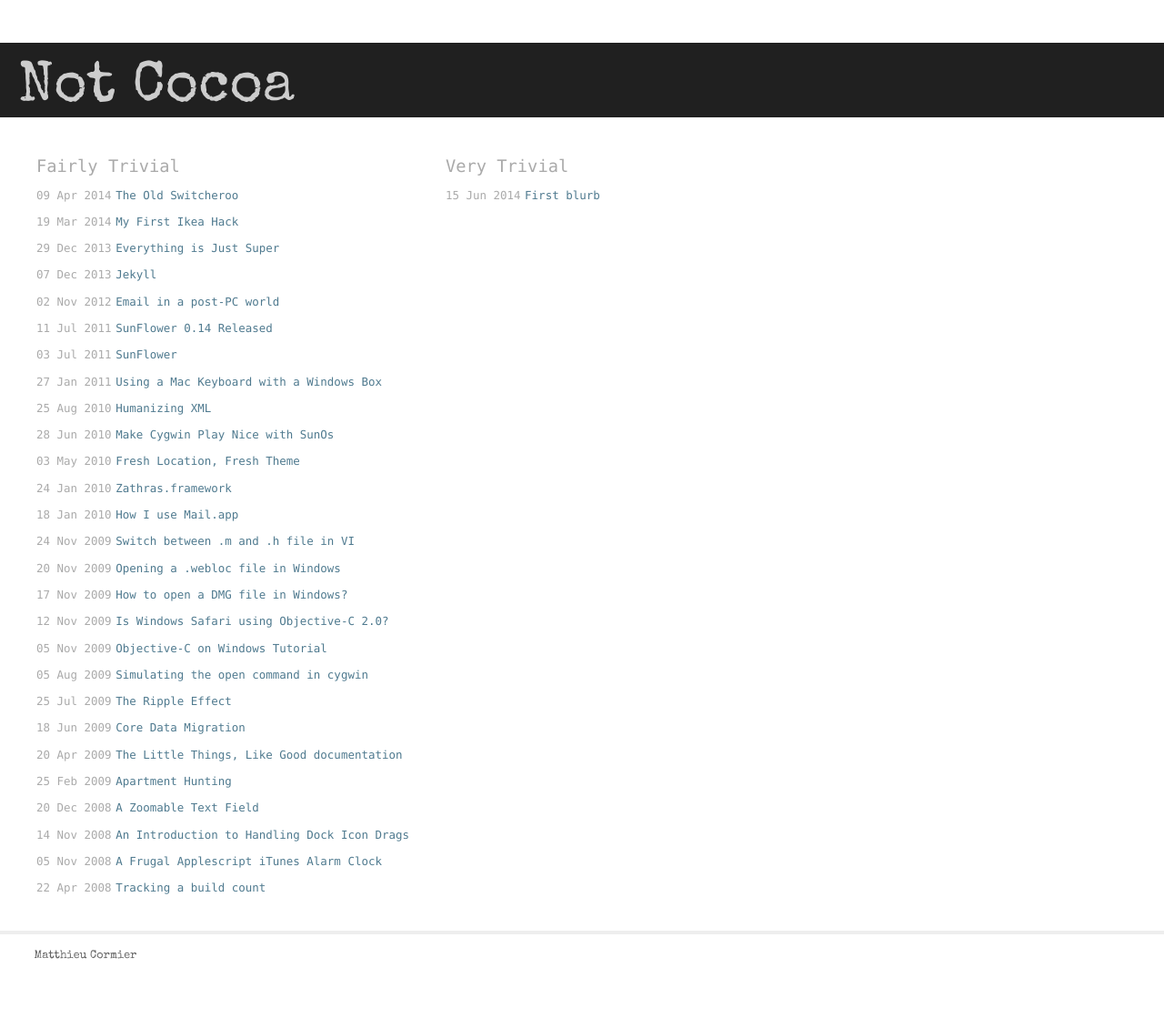
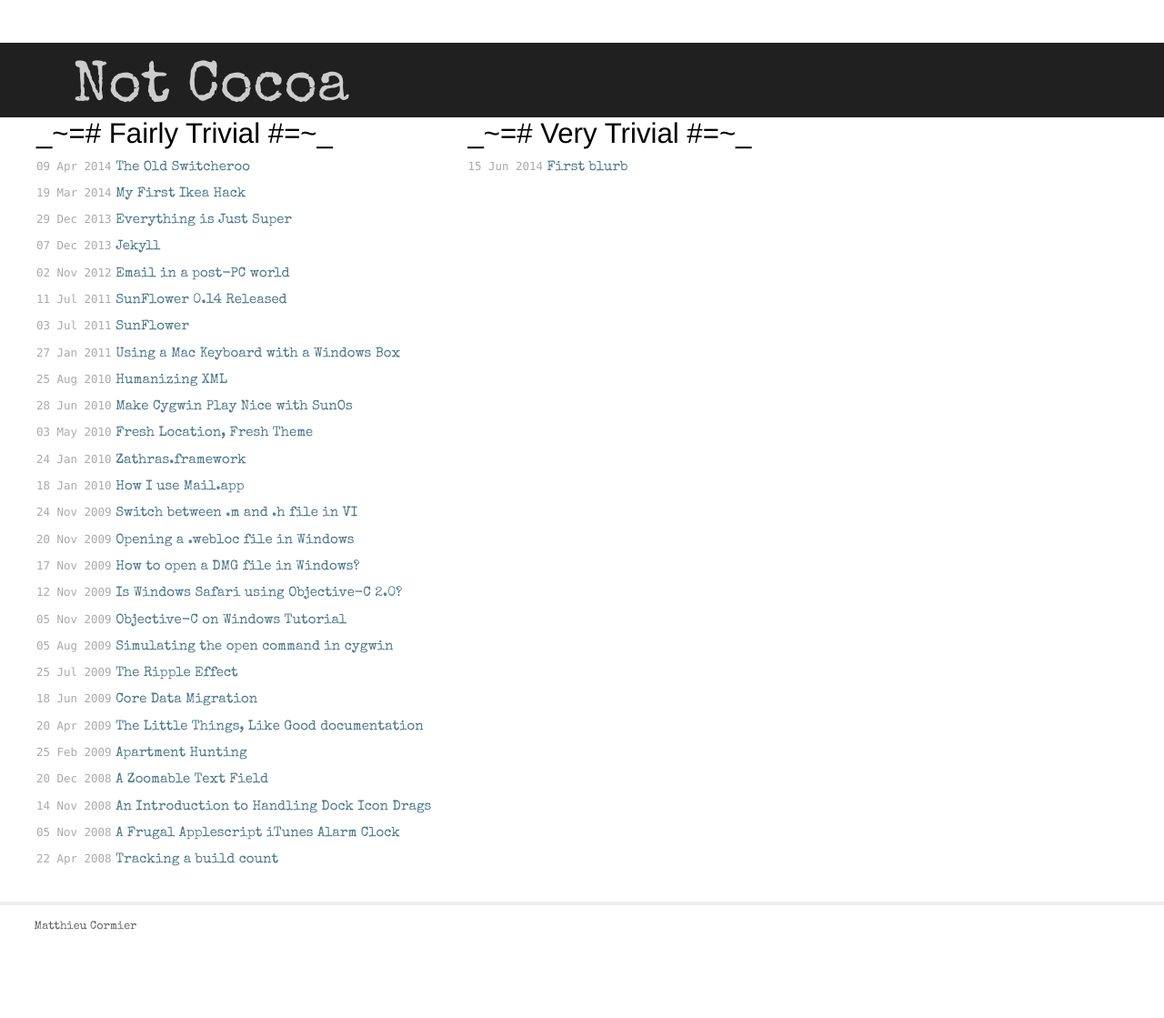
Before and after one commit to mcormier/blog, a Jekyll site: the page built from index.html, in a window 1280 px wide. Shown: the whole page at 91% size. Built offline with Jekyll 4.4.1, drawn with Linux system fonts in a browser that asks for light colours; some web fonts are replaced; Markdown is read by kramdown in place of the engine named in the settings; after the commit the page ends 1087 px from its top, so only the background shows below that.

Commit message:
More style tweaks

```diff
--- a/css/main.css
+++ b/css/main.css
@@ -17,7 +17,7 @@
 }
 
 h1, h2, h3, h4, h5, h6 {
-  font: 100%  Z, Helvetica, Arial, sans-serif;
+  font: 100%  W, Helvetica, Arial, sans-serif;
   margin-bottom: 1em;
 }
 
@@ -26,9 +26,30 @@
 
 p { margin: 1em 0; }
 
+
+
 a         { text-decoration:none; color:#4F7A8F; }
-a:hover   { color: #000; text-decoration:underline;}
-a:visited { color:#4F7A8F; }
+a:hover   { }
+
+
+a:visited { text-decoration:none; color:#4F7A8F; }
+
+div.toc span.title a { font: 1.2em  W, Helvetica, Arial, sans-serif; }
+
+div.toc span.title a:hover {
+  color: #FFF !important; /* overides visited during hover */
+  background:#000;
+  padding: 5px;
+  border-style:solid;
+  border-color:#457A8F;
+  border-width:1px;
+  -webkit-border-radius: 5px;
+
+  -webkit-transition: background-color 2.5s ease 0.3s,
+                      color 1.25s ease 0.3s,
+                      padding 0.3s ease;
+}
+
 
 /* @end */
 
@@ -121,10 +142,9 @@
   text-decoration: none;
 }
 
-div.header {
+.header {
   font-size:2em;
   position: relative;
-  margin-bottom:40px;
 }
 
 div.toc div.header {
@@ -133,11 +153,14 @@
   line-height:1em;
   color:rgb(205,205,205);
   padding-top:20px;
-  padding-left:20px;
+  padding-left:80px;
 }
 
+span.category { padding-bottom:20px;}
+
 ul.posts span.category {
-  font-size: 1.2em;
+  font: 2em  N, Helvetica, Arial, sans-serif;
+  color:#000;
 }
 
 div.title {
@@ -240,6 +263,7 @@
 div.post {
   margin-left:38px;
   margin-right:38px;
+  margin-top:40px;
 }
 
 div.blurb div.post {
--- a/index.html
+++ b/index.html
@@ -5,7 +5,7 @@
 
 <div id="home">
   <ul class="posts">
-      <li><span class="category">Fairly Trivial</span></li>
+      <li><span class="category">_~=# Fairly Trivial #=~_</span></li>
     {% for post in site.posts %}
     {%    if post.layout != 'blurb' %}
       <li>
@@ -19,7 +19,7 @@
   </ul>
 
   <ul class="posts blurb-posts">
-      <li><span class="category">Very Trivial</span></li>
+      <li><span class="category">_~=# Very Trivial #=~_</span></li>
     {% for post in site.posts %}
     {%    if post.layout == 'blurb' %}
       <li>
```
